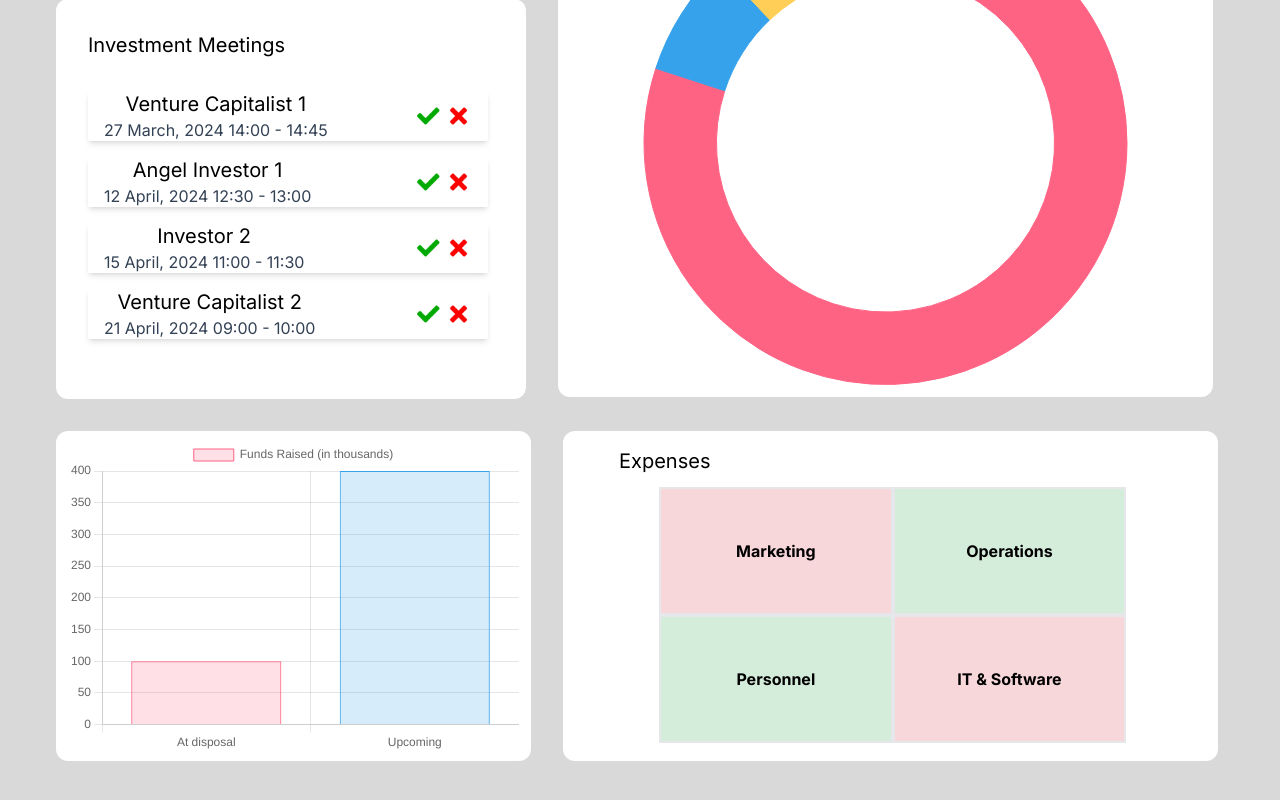
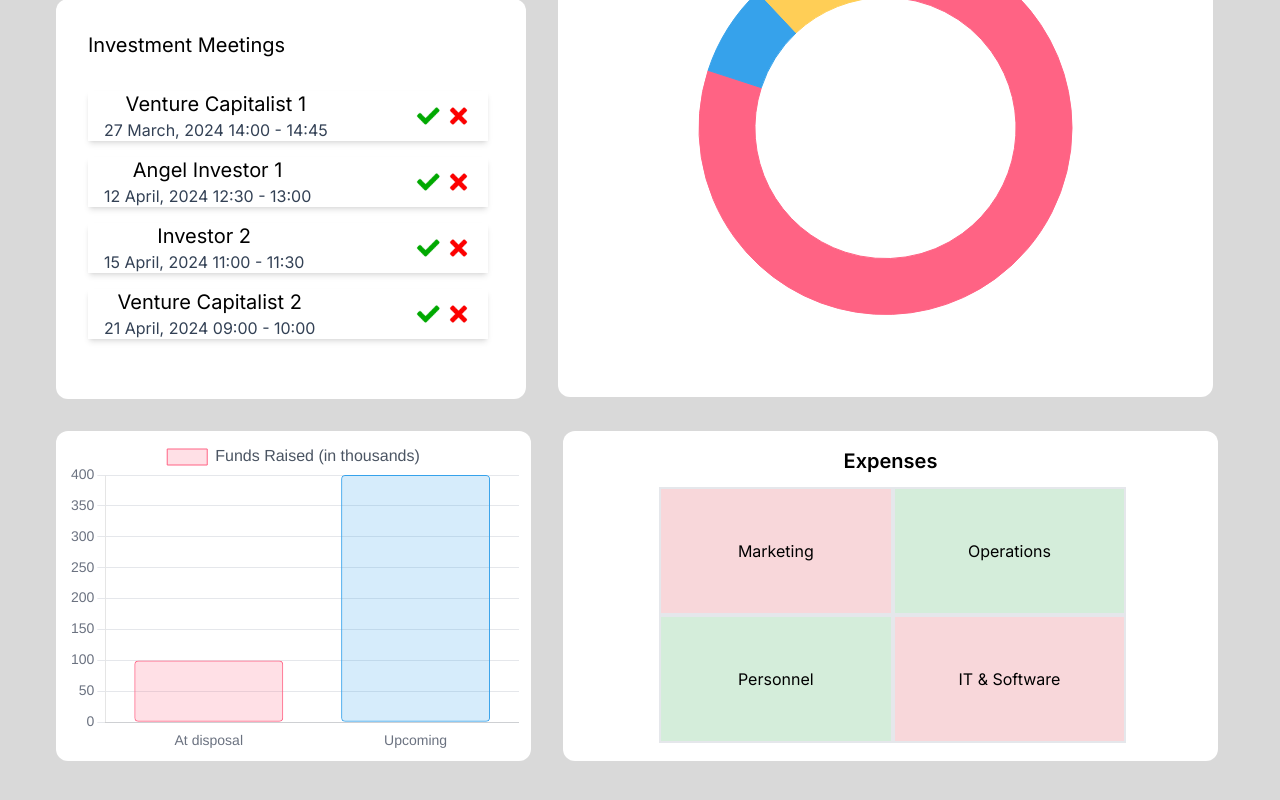
Before and after one commit to Raj-770/start_hack, a Next.js app: page / in a window 1280 px wide. Shown: the part 546-1346 px from the top of the page. Built offline with nearby package versions, Linux system fonts and the light colour scheme.

Commit message:
Fixed issues

```diff
--- a/package.json
+++ b/package.json
@@ -11,6 +11,7 @@
   "dependencies": {
     "@clerk/nextjs": "^4.29.9",
     "@clerk/themes": "^1.7.10",
+    "chartjs-plugin-style": "^0.5.0",
     "next": "14.1.4",
     "react": "^18",
     "react-chartjs-2": "^5.2.0",
--- a/src/app/(root)/page.tsx
+++ b/src/app/(root)/page.tsx
@@ -127,8 +127,8 @@ const Home = () => {
             </div>
             <InvestmentMeeting />
           </div>
-          <div className="w-[655px] h-[580px] bg-white rounded-xl pt-6 pb-10 px-10 text-xl">
-            {"Equity Holding"}
+          <div className="w-[655px] h-[580px] bg-white rounded-xl pt-6 pb-[150px] px-10 text-xl">
+            <p className="mb-10 text-center font-semibold">Equity Holding</p>
             {/* Adjust the size as needed */}
             <DoughnutChart data={doughnutData} options={doughnutOptions} />
           </div>
@@ -138,7 +138,9 @@ const Home = () => {
             <BarChart data={Funds_Data} options={barOptions} />
           </div>
           <div className="flex flex-col bg-white w-[655px] p-4 rounded-xl">
-            <h1 className="text-xl mb-3 px-10">Expenses</h1>
+            <h1 className="text-xl mb-3 px-10 text-center font-semibold">
+              Expenses
+            </h1>
             <ComparisonDiagram />
           </div>
         </div>
--- a/src/app/(root)/statistics/digital-statistics/page.tsx
+++ b/src/app/(root)/statistics/digital-statistics/page.tsx
@@ -8,7 +8,7 @@ import UnreadNotificationsSlack from "@/app/components/digital/slack";
 import React, {useState} from "react";
 const DigitalStatistics = () => {
   return (
-    <div className="bg-gray-50 min-h-screen p-8">
+    <div className="bg-[#F0F0F0] min-h-screen p-8">
       <div className="max-w-7xl mx-auto">
         <h1 className="text-5xl font-bold ml-[140px] mb-12">
           Digital Statistics Dashboard
@@ -43,7 +43,9 @@ const DigitalStatistics = () => {
           </div>
         </div>
         <div className="mt-12">
-          <h2 className="text-3xl font-semibold text-center mb-8">Automated Workflows</h2>
+          <h2 className="text-3xl font-semibold text-center mb-8">
+            Automated Workflows
+          </h2>
           <AutomatedWorkflowsComponent />
         </div>
       </div>
--- a/src/app/components/graphs/bar-graph.tsx
+++ b/src/app/components/graphs/bar-graph.tsx
@@ -1,27 +1,5 @@
-// Reuse the ChartData type from the previous components
-type ChartData = {
-  labels: string[];
-  datasets: {
-    label: string;
-    data: number[];
-    backgroundColor: string[];
-    borderColor?: string[];
-    borderWidth?: number;
-  }[];
-};
-
-// ChartOptions for potential customization
-type ChartOptions = {
-  scales?: {
-    y?: {
-      beginAtZero: boolean;
-    };
-  };
-  maintainAspectRatio: boolean;
-};
-
-import React from "react";
-import { Bar } from "react-chartjs-2";
+import React from 'react';
+import { Bar } from 'react-chartjs-2';
 import {
   Chart as ChartJS,
   CategoryScale,
@@ -30,9 +8,12 @@ import {
   Title,
   Tooltip,
   Legend,
-} from "chart.js";
+} from 'chart.js';
 
-// Register the components required for the bar chart
+// Additional imports for chart animations and style
+import 'chartjs-plugin-style';
+
+// Register the components required for the bar chart, including any plugins
 ChartJS.register(
   CategoryScale,
   LinearScale,
@@ -42,14 +23,79 @@ ChartJS.register(
   Legend
 );
 
-// Props interface if using TypeScript
 interface BarChartProps {
   data: ChartData;
   options: ChartOptions;
 }
 
 const BarChart: React.FC<BarChartProps> = ({ data, options }) => {
-  return <Bar data={data} options={options} />;
+  // Define additional options for a modern look
+  const modernOptions = {
+    ...options,
+    plugins: {
+      legend: {
+        display: true,
+        position: 'top',
+        labels: {
+          font: {
+            size: 16, // Larger font size for legend labels
+          },
+          color: '#4B5563', // A neutral dark gray for better contrast
+        },
+      },
+      tooltip: {
+        backgroundColor: '#111827', // Dark background for tooltips
+        titleFont: {
+          size: 18, // Larger font size for tooltip titles
+        },
+        bodyFont: {
+          size: 14, // Standard font size for tooltip body
+        },
+        cornerRadius: 4, // Rounded corners for tooltips
+        usePointStyle: true, // Use point style for a modern look
+      },
+    },
+    elements: {
+      bar: {
+        backgroundColor: 'rgba(59, 130, 246, 0.8)', // Semi-transparent blue
+        borderColor: 'rgba(37, 99, 235, 1)', // Solid blue border
+        borderWidth: 2,
+        borderRadius: 4, // Rounded corners for bars
+        borderSkipped: false, // Show border for all sides of the bar
+      },
+    },
+    scales: {
+      y: {
+        beginAtZero: true,
+        ticks: {
+          color: '#6B7280', // Gray color for y-axis ticks
+          font: {
+            size: 14, // Consistent font size for y-axis ticks
+          },
+        },
+        grid: {
+          color: '#E5E7EB', // Lighter grid lines for a subtle look
+        },
+      },
+      x: {
+        ticks: {
+          color: '#6B7280', // Gray color for x-axis ticks
+          font: {
+            size: 14, // Consistent font size for x-axis ticks
+          },
+        },
+        grid: {
+          display: false, // No grid lines for x-axis for cleaner design
+        },
+      },
+    },
+    animation: {
+      duration: 800, // Smooth animation duration
+    },
+    maintainAspectRatio: false,
+  };
+
+  return <Bar data={data} options={modernOptions} />;
 };
 
 export default BarChart;
--- a/src/app/components/graphs/block-graph.tsx
+++ b/src/app/components/graphs/block-graph.tsx
@@ -19,7 +19,7 @@ const ComparisonDiagram = () => {
               comparisonResult[index] === "green" ? "#d4edda" : "#f8d7da",
           }}
         >
-          <p className="font-bold">{label}</p>
+          <p className="">{label}</p>
         </div>
       ))}
     </div>
```
Also changed, not shown: 1 other file (tests, documents, lock files or other folders).
